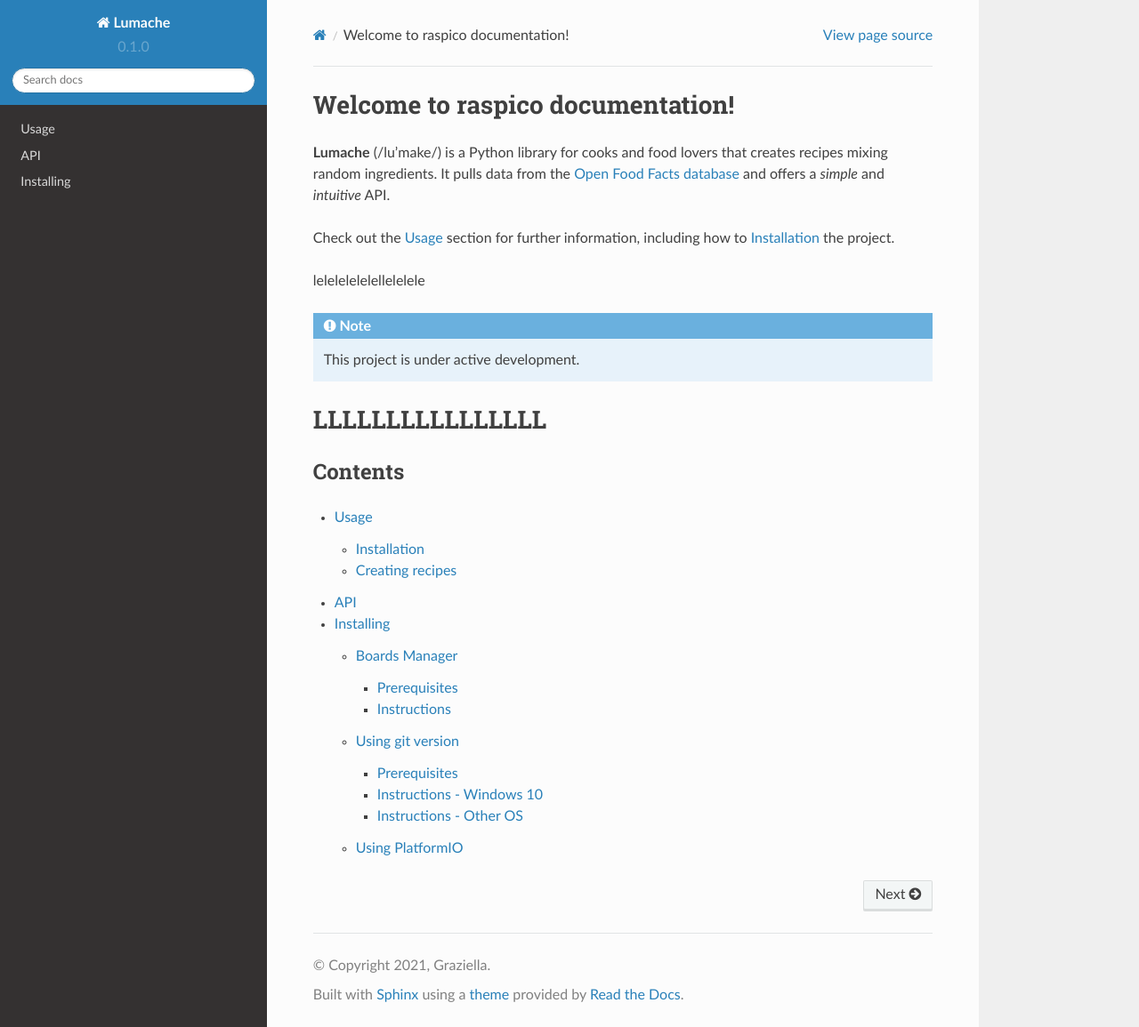
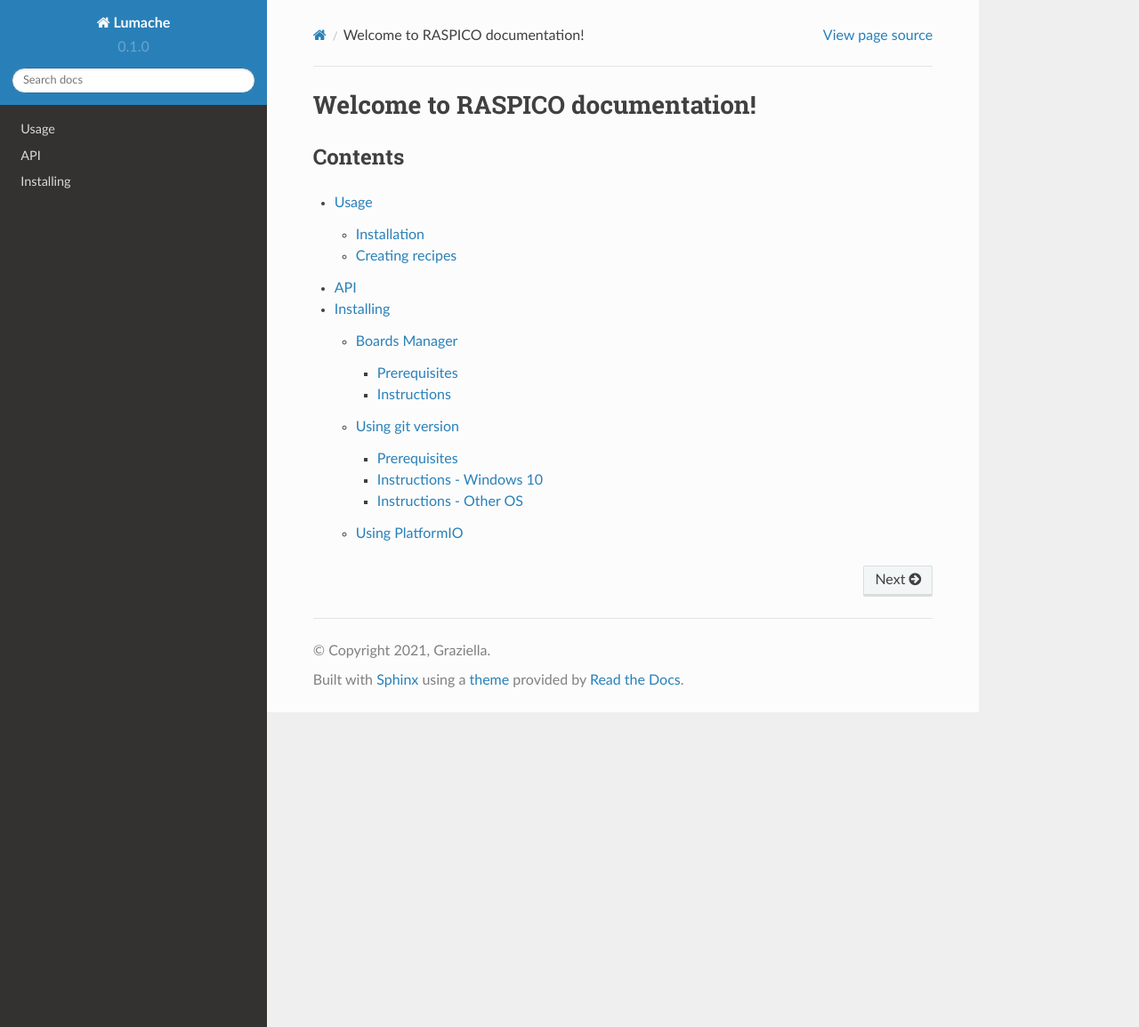
Before and after one commit to Robotistan-Workspace/raspico-readthedocs-v0, a Sphinx documentation site: the page built from docs/source/index.rst, in a window 1280 px wide and 1155 px high. Shown: the whole window at 89% size. Built offline with Sphinx 7.4.7 and the Read the Docs theme 2.0.0, drawn with Linux system fonts in a browser that asks for light colours; pages that are not in the unit, such as notebooks, are missing from menus.

Commit message:
Update index.rst

```diff
--- a/docs/source/index.rst
+++ b/docs/source/index.rst
@@ -1,22 +1,5 @@
-Welcome to raspico documentation!
+Welcome to RASPICO documentation!
 ===================================
-
-**Lumache** (/lu'make/) is a Python library for cooks and food lovers
-that creates recipes mixing random ingredients.
-It pulls data from the `Open Food Facts database <https://world.openfoodfacts.org/>`_
-and offers a *simple* and *intuitive* API.
-
-Check out the :doc:`usage` section for further information, including
-how to :ref:`installation` the project.
-
-lelelelelelellelelele
-
-.. note::
-
-   This project is under active development.
-
-LLLLLLLLLLLLLLLL
-================
 
 Contents
 --------
```
